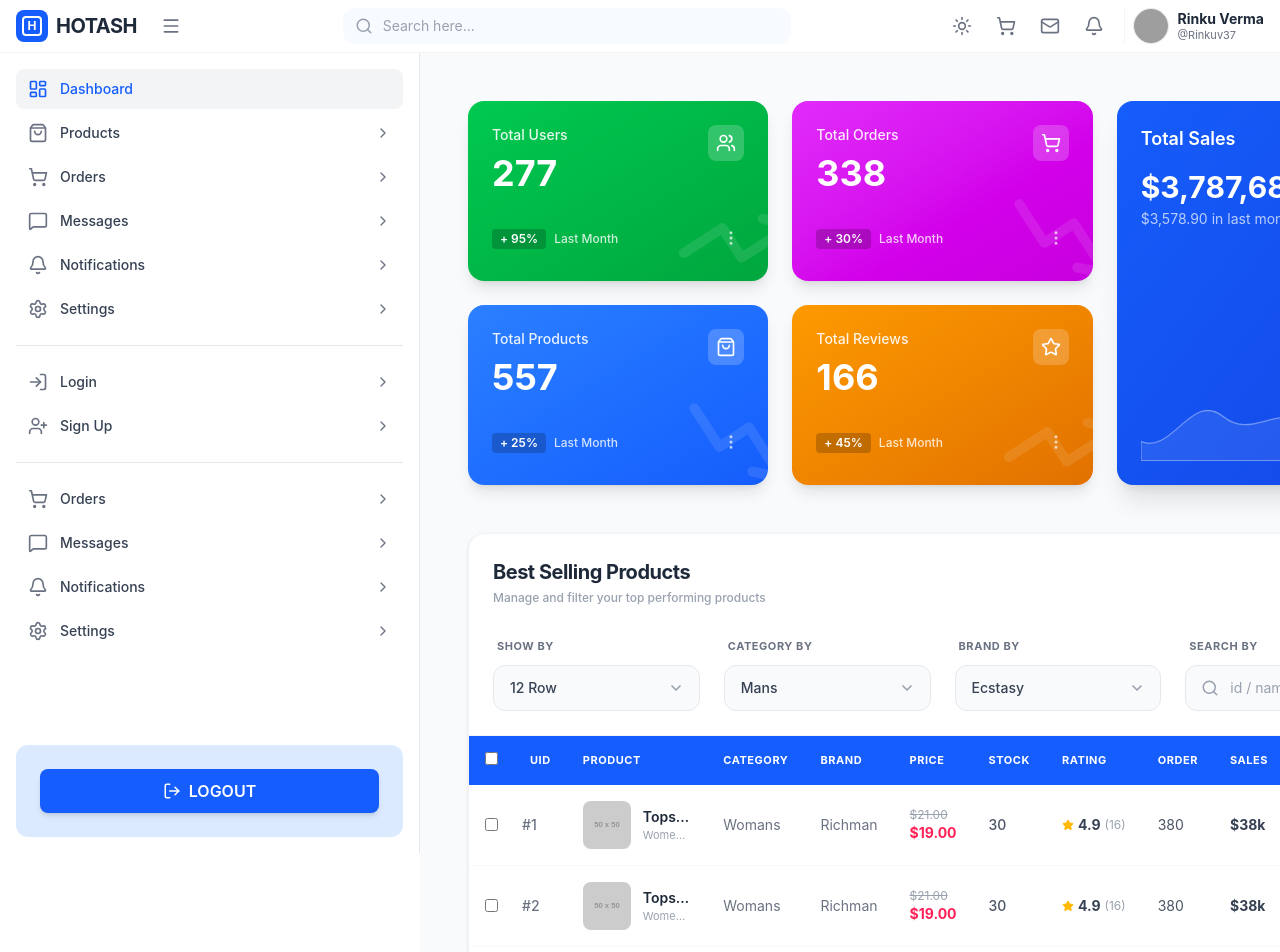
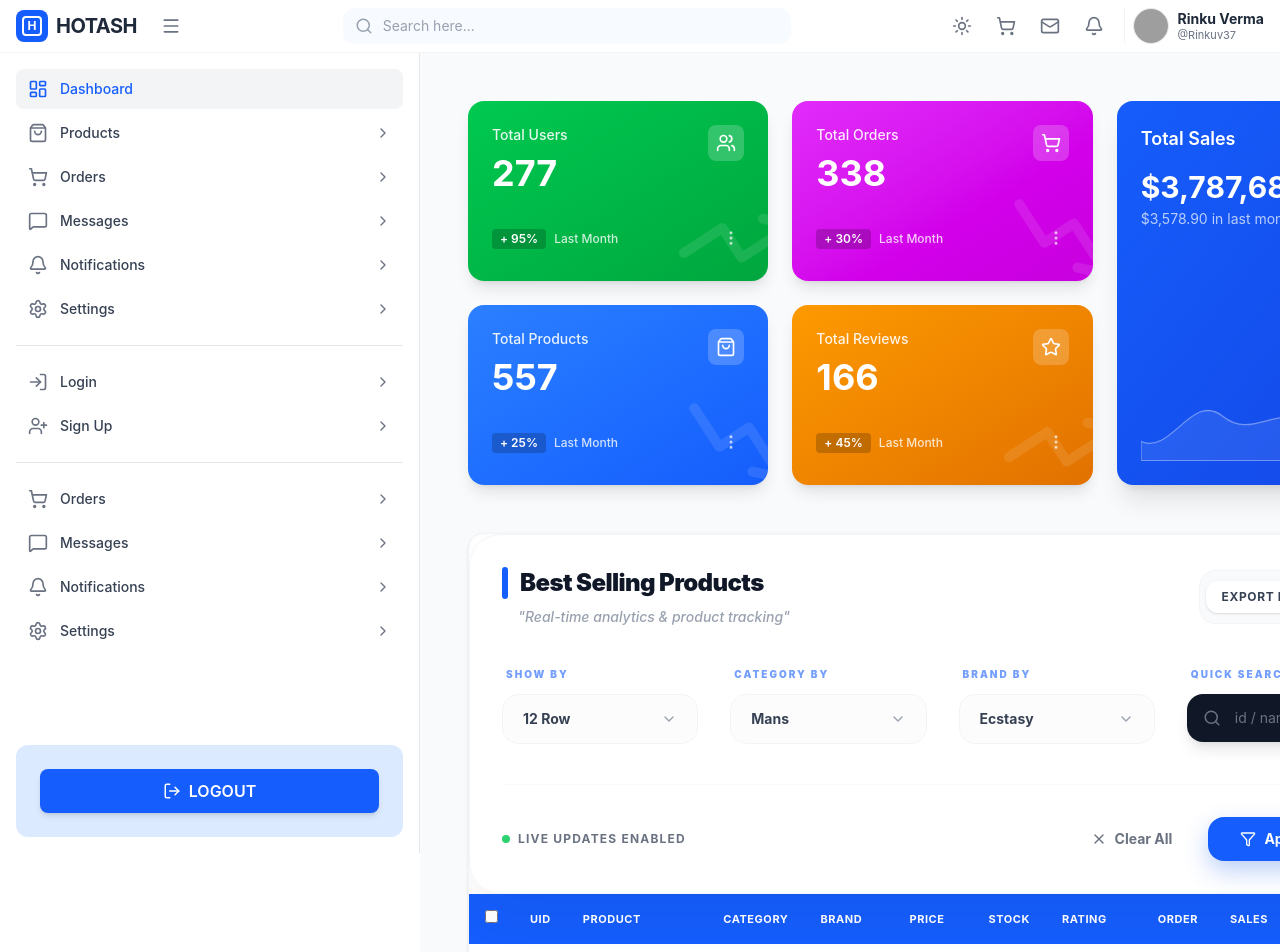
Before and after one commit to salim-khan-3/fullstack-ecommerce-react-admin-dashboard, a React (Vite) app: page / in a window 1280 px wide. Shown: the top 952 px of the page. Built offline with nearby package versions, Linux system fonts and the light colour scheme; grey boxes are pictures that could not be loaded.

Commit message:
use global state for manage sidebar

```diff
--- a/src/App.jsx
+++ b/src/App.jsx
@@ -2,11 +2,22 @@ import { BrowserRouter, Route, Routes } from "react-router-dom";
 import Navbar from "./layouts/Header/Navbar";
 import Sidebar from "./layouts/Sidebar/Sidebar";
 import Dashboard from "./pages/Dashboard/Dashboard/Dashboard";
-// import Dashboard from "./pages/Dashboard/Dashboard";
+import { createContext, useState } from "react";
+
+
+const MyContext = createContext();
 
 function App() {
+
+  const [isToggleSidebar, setIsToggleSidebar] = useState(false);
+
+    const values = {
+      isToggleSidebar,
+      setIsToggleSidebar
+    };
   return (
     <BrowserRouter>
+    <MyContext.Provider value={values}>
       <Navbar></Navbar>
       <div className="flex ">
         <div className="w-[420px] shrink-0">
@@ -19,6 +30,7 @@ function App() {
           </Routes>
         </div>
       </div>
+      </MyContext.Provider>
     </BrowserRouter>
   );
 }
--- a/src/layouts/Sidebar/Sidebar.jsx
+++ b/src/layouts/Sidebar/Sidebar.jsx
@@ -52,7 +52,7 @@ const Sidebar = () => {
   ];
 
   return (
-    <aside className="h-screen bg-white border-r border-gray-200 flex flex-col p-4">
+    <aside className="h-screen sticky top-0 bg-white border-r border-gray-200 flex flex-col p-4">
 
       <div className="flex-1 space-y-1 overflow-y-auto">
 
--- a/src/pages/Dashboard/TableFilters/TableFilters.jsx
+++ b/src/pages/Dashboard/TableFilters/TableFilters.jsx
@@ -1,62 +1,103 @@
-import React from "react";
-import { MoreHorizontal, Search, ChevronDown } from "lucide-react";
+import React, { useState } from "react";
+import { MoreHorizontal, Search, ChevronDown, Filter, X, Check } from "lucide-react";
 
 const TableFilters = () => {
+  const [activeFilter, setActiveFilter] = useState(null);
+
   const filterGroups = [
-    { label: "SHOW BY", options: ["12 Row", "24 Row", "50 Row"], defaultValue: "12 Row" },
-    { label: "CATEGORY BY", options: ["Mans", "Womans", "Kids"], defaultValue: "Mans" },
-    { label: "BRAND BY", options: ["Ecstasy", "Richman", "Lubana"], defaultValue: "Ecstasy" },
+    { id: "show", label: "SHOW BY", options: ["12 Row", "24 Row", "50 Row"], current: "12 Row" },
+    { id: "cat", label: "CATEGORY BY", options: ["Mans", "Womans", "Kids"], current: "Mans" },
+    { id: "brand", label: "BRAND BY", options: ["Ecstasy", "Richman", "Lubana"], current: "Ecstasy" },
   ];
 
   return (
-    <div className="p-6 bg-white rounded-t-2xl border-b border-gray-100 shadow-sm">
-      {/* Header Section */}
-      <div className="flex justify-between items-center mb-8">
+    <div className="p-8 bg-white/80 backdrop-blur-xl rounded-[2rem] border border-gray-100 shadow-[0_20px_50px_rgba(0,0,0,0.05)]">
+
+      {/* Header with Glassmorphism pill */}
+      <div className="flex flex-col md:flex-row justify-between items-start md:items-center gap-4 mb-10">
         <div>
-          <h2 className="text-xl font-bold text-gray-800 tracking-tight">Best Selling Products</h2>
-          <p className="text-xs text-gray-400 mt-1 font-medium">Manage and filter your top performing products</p>
+          <div className="flex items-center gap-3">
+            <div className="h-8 w-1.5 bg-blue-600 rounded-full"></div>
+            <h2 className="text-2xl font-black text-gray-900 tracking-tight">Best Selling Products</h2>
+          </div>
+          <p className="text-sm text-gray-400 mt-2 ml-4 font-medium italic">"Real-time analytics & product tracking"</p>
         </div>
-        <button className="p-2 hover:bg-gray-50 rounded-full text-gray-400 hover:text-gray-600 transition-all">
-          <MoreHorizontal size={22} />
-        </button>
+
+        <div className="flex items-center gap-2 bg-gray-50 p-1.5 rounded-2xl border border-gray-100">
+          <button className="px-4 py-2 bg-white shadow-sm rounded-xl text-xs font-bold text-gray-700 hover:text-blue-600 transition-all uppercase tracking-wider">
+            Export Data
+          </button>
+          <button className="p-2.5 text-gray-400 hover:text-gray-900 transition-colors">
+            <MoreHorizontal size={20} />
+          </button>
+        </div>
       </div>
 
-      {/* Filters Grid */}
-      <div className="grid grid-cols-1 sm:grid-cols-2 lg:grid-cols-4 gap-6">
+      {/* Modern Filter Interface */}
+      <div className="grid grid-cols-1 sm:grid-cols-2 lg:grid-cols-4 gap-8">
         {filterGroups.map((group) => (
-          <div key={group.label} className="group">
-            <label className="block text-[11px] font-bold text-gray-500 tracking-[0.05em] uppercase mb-2.5 ml-1 transition-colors group-focus-within:text-blue-600">
+          <div key={group.id} className="relative">
+            <label className="block text-[10px] font-black text-blue-600/60 tracking-[0.2em] mb-3 ml-1 uppercase">
               {group.label}
             </label>
-            <div className="relative">
-              <select className="w-full appearance-none bg-[#f8fafc] border border-gray-200 rounded-xl py-3 px-4 text-sm text-gray-700 font-medium outline-none focus:ring-4 focus:ring-blue-500/5 focus:border-blue-500 transition-all cursor-pointer">
+
+            <button
+              onClick={() => setActiveFilter(activeFilter === group.id ? null : group.id)}
+              className="w-full flex items-center justify-between bg-gray-50/50 border border-gray-100 rounded-2xl py-3.5 px-5 text-sm font-bold text-gray-700 hover:bg-white hover:border-blue-200 hover:shadow-[0_10px_20px_rgba(0,0,0,0.04)] transition-all group"
+            >
+              <span className="group-hover:text-blue-600 transition-colors">{group.current}</span>
+              <ChevronDown size={16} className={`text-gray-400 group-hover:text-blue-500 transition-transform duration-300 ${activeFilter === group.id ? 'rotate-180' : ''}`} />
+            </button>
+
+            {/* Floating Dropdown Menu */}
+            {activeFilter === group.id && (
+              <div className="absolute top-full left-0 right-0 mt-3 bg-white rounded-2xl shadow-[0_25px_50px_-12px_rgba(0,0,0,0.15)] border border-gray-50 p-2 z-50 animate-in fade-in zoom-in duration-200">
                 {group.options.map((opt) => (
-                  <option key={opt} value={opt}>{opt}</option>
+                  <button
+                    key={opt}
+                    className="w-full flex items-center justify-between px-4 py-3 hover:bg-blue-50 rounded-xl text-sm font-semibold text-gray-600 hover:text-blue-700 transition-all text-left"
+                  >
+                    {opt}
+                    {group.current === opt && <Check size={14} className="text-blue-600" />}
+                  </button>
                 ))}
-              </select>
-              {/* Custom Arrow Icon */}
-              <div className="absolute inset-y-0 right-0 flex items-center pr-4 pointer-events-none text-gray-400">
-                <ChevronDown size={16} strokeWidth={2.5} />
               </div>
-            </div>
+            )}
           </div>
         ))}
 
-        {/* Search Section */}
-        <div className="group">
-          <label className="block text-[11px] font-bold text-gray-500 tracking-[0.05em] uppercase mb-2.5 ml-1 group-focus-within:text-blue-600">
-            SEARCH BY
+        {/* Dynamic Search Bar */}
+        <div className="relative">
+          <label className="block text-[10px] font-black text-blue-600/60 tracking-[0.2em] mb-3 ml-1 uppercase">
+            Quick Search
           </label>
-          <div className="relative">
-            <span className="absolute inset-y-0 left-0 flex items-center pl-4 text-gray-400 group-focus-within:text-blue-500 transition-colors">
-              <Search size={18} />
-            </span>
+          <div className="relative group">
             <input
               type="text"
-              placeholder="id / name / category / brand..."
-              className="w-full bg-[#f8fafc] border border-gray-200 rounded-xl py-3 pl-11 pr-4 text-sm text-gray-700 placeholder-gray-400 outline-none focus:ring-4 focus:ring-blue-500/5 focus:border-blue-500 transition-all"
+              placeholder="id / name / category..."
+              className="w-full bg-gray-900 border-none rounded-2xl py-3.5 pl-12 pr-5 text-sm text-white placeholder-gray-500 focus:ring-4 focus:ring-blue-500/20 shadow-lg transition-all"
             />
+            <Search className="absolute left-4 top-1/2 -translate-y-1/2 text-gray-500 group-focus-within:text-blue-400 transition-colors" size={18} />
           </div>
+        </div>
+      </div>
+
+      {/* Bottom Footer Actions */}
+      <div className="mt-10 pt-8 border-t border-gray-50 flex flex-col sm:flex-row justify-between items-center gap-4">
+        <div className="flex items-center gap-2">
+          <span className="flex h-2 w-2 rounded-full bg-green-500 animate-pulse"></span>
+          <span className="text-xs font-bold text-gray-500 uppercase tracking-widest">Live Updates Enabled</span>
+        </div>
+
+        <div className="flex items-center gap-3">
+          <button className="flex items-center gap-2 px-6 py-3 rounded-2xl text-sm font-bold text-gray-500 hover:bg-gray-100 transition-all">
+            <X size={16} />
+            Clear All
+          </button>
+          <button className="flex items-center gap-2 px-8 py-3 bg-blue-600 rounded-2xl text-sm font-bold text-white shadow-[0_10px_25px_rgba(37,99,235,0.3)] hover:bg-blue-700 hover:shadow-none hover:translate-y-0.5 transition-all active:scale-95">
+            <Filter size={16} />
+            Apply Filters
+          </button>
         </div>
       </div>
     </div>
```
